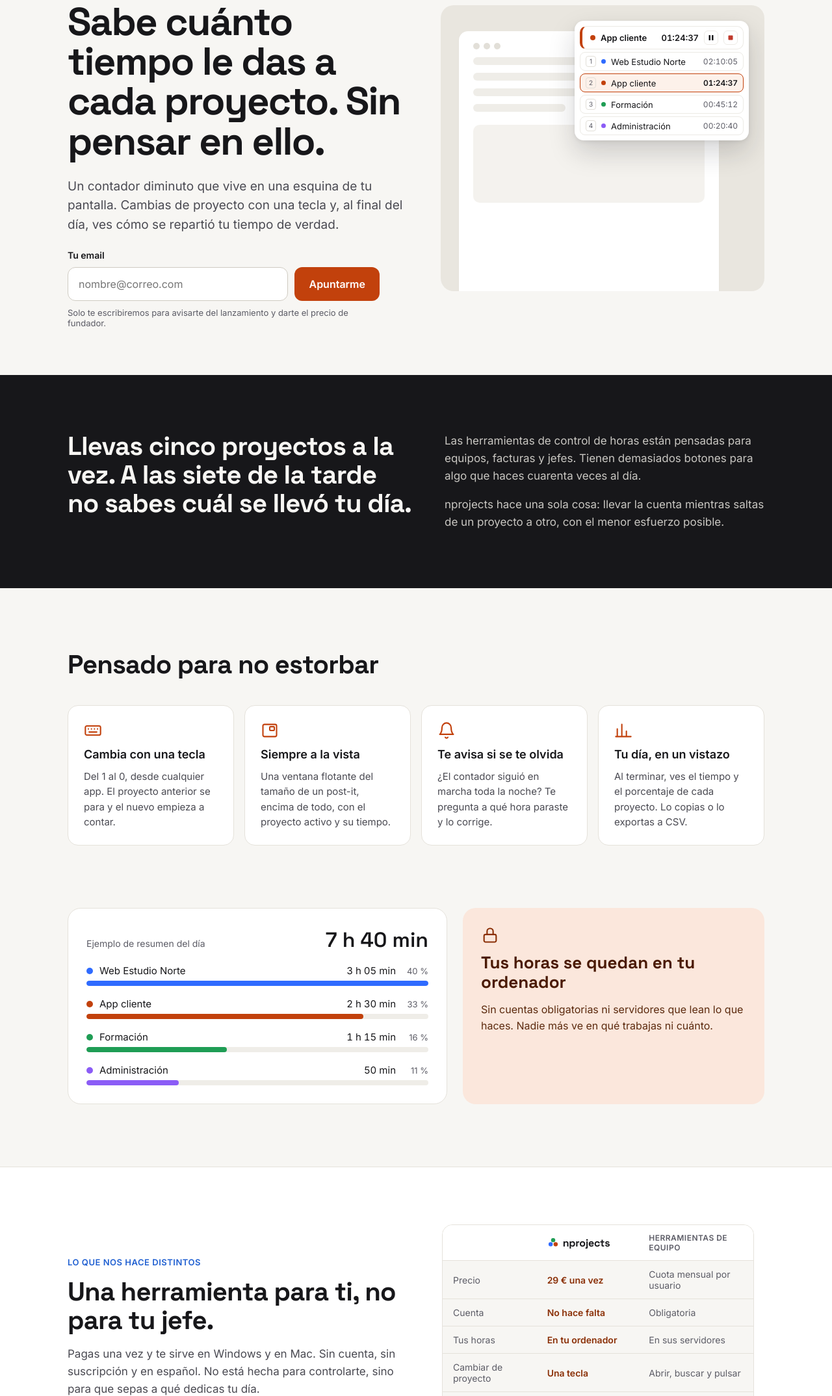
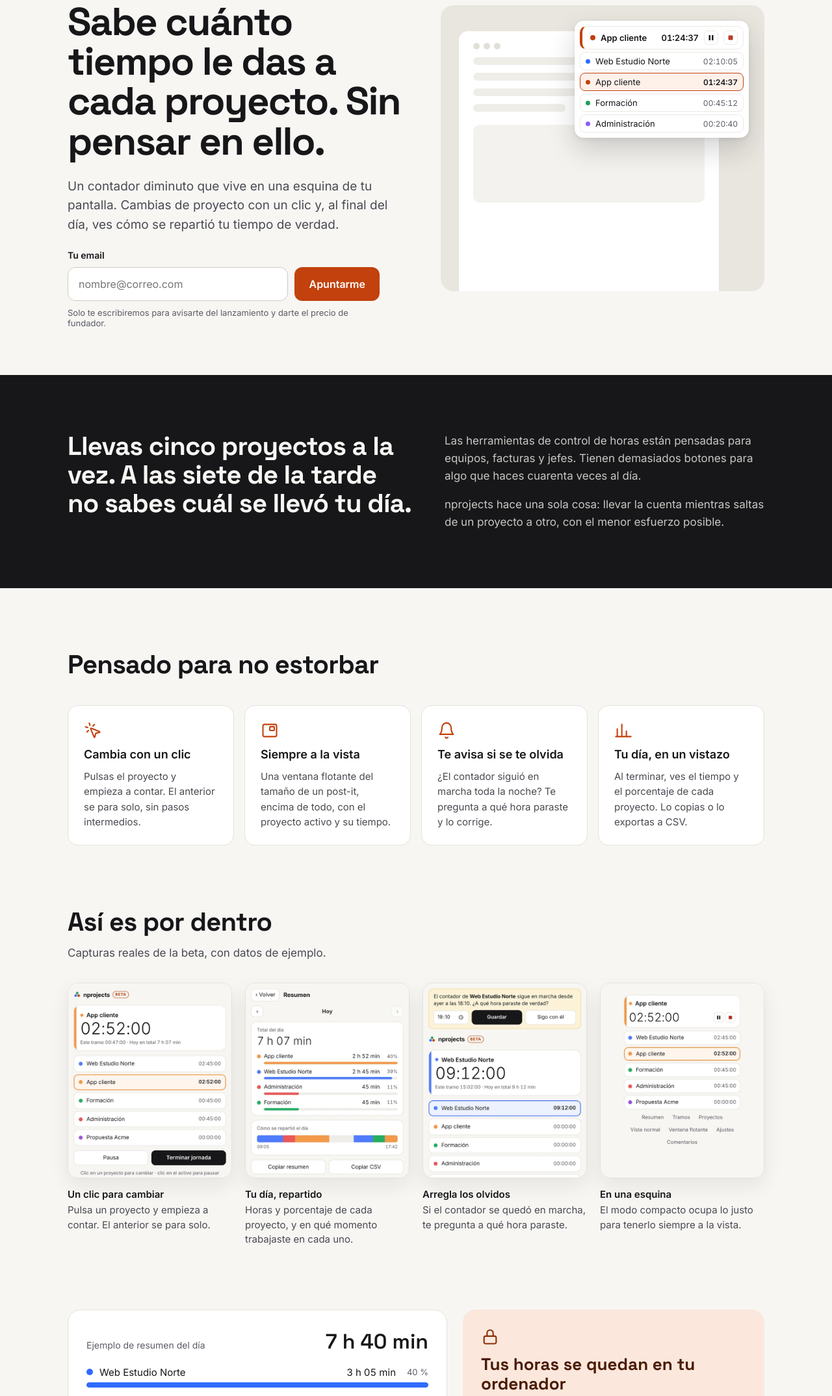
Before and after one commit to estebancalvobayarri/malabar, a plain HTML site: page index.html in a window 1280 px wide. Shown: the part 194-2342 px from the top of the page at 65% size. Drawn offline with Linux system fonts and the light colour scheme.

Commit message:
Capturas de la app y quitar referencias a los atajos (#2)
* Añadir sección «Así es por dentro» con capturas reales de la beta

Cuatro capturas con datos de ejemplo (pantalla principal, resumen del
día, aviso de contador olvidado y modo compacto), en WebP y con carga
diferida.

Co-Authored-By: Claude Opus 5.5 <noreply@anthropic.com>
Claude-Session: https://claude.ai/code/session_01NjNeR2BJbp8xc9cegBDyTH

* Quitar las referencias a los atajos de teclado en la web y en la app

Mientras no exista la versión de escritorio, las teclas solo funcionan
con la ventana de nprojects activa. Se cambia el mensaje a «un clic»:
- App: sin insignias de número en los proyectos ni textos de teclas.
- Web: textos, tarjeta, tabla de diferencias, plan Gratis y maqueta.
- Capturas regeneradas.
Los atajos siguen funcionando, pero sin anunciarse.

Co-Authored-By: Claude Opus 5.5 <noreply@anthropic.com>
Claude-Session: https://claude.ai/code/session_01NjNeR2BJbp8xc9cegBDyTH

---------

Co-authored-by: Claude <noreply@anthropic.com>

```diff
--- a/app/app.css
+++ b/app/app.css
@@ -34,8 +34,7 @@
 
   /* Botones de proyecto */
   .grid{display:flex;flex-direction:column;gap:6px}
-  .pbtn{display:grid;grid-template-columns:22px 10px 1fr auto;align-items:center;gap:10px;text-align:left;padding:10px 12px;border-radius:12px}
-  .pbtn .key{font-size:11px;color:var(--muted);border:1px solid var(--line);border-radius:5px;text-align:center;line-height:18px}
+  .pbtn{display:grid;grid-template-columns:10px 1fr auto;align-items:center;gap:10px;text-align:left;padding:10px 12px;border-radius:12px}
   .pbtn .dot{width:10px;height:10px;border-radius:50%;background:var(--c)}
   .pbtn .pname{overflow:hidden;text-overflow:ellipsis;white-space:nowrap}
   .pbtn .ptime{color:var(--muted);font-size:13px}
@@ -121,8 +120,7 @@
   #app.in-pip .ico svg{width:10px;height:10px}
   #app.in-pip .cur-sub,#app.in-pip .actions,#app.in-pip .hint,#app.in-pip .links,#app.in-pip .sync{display:none}
   #app.in-pip .grid{gap:3px}
-  #app.in-pip .pbtn{grid-template-columns:14px 7px 1fr auto;gap:6px;padding:3px 7px;border-radius:7px;font-size:12px}
-  #app.in-pip .pbtn .key{font-size:9px;line-height:13px;border-radius:3px}
+  #app.in-pip .pbtn{grid-template-columns:7px 1fr auto;gap:6px;padding:3px 7px;border-radius:7px;font-size:12px}
   #app.in-pip .pbtn .dot{width:7px;height:7px}
   #app.in-pip .pbtn .ptime{font-size:11px}
   #app.in-pip .banner{padding:6px 8px;font-size:11px;gap:5px}
--- a/index.html
+++ b/index.html
@@ -4,9 +4,9 @@
 <meta charset="utf-8">
 <meta name="viewport" content="width=device-width, initial-scale=1">
 <title>nprojects · Sabe cuánto tiempo le das a cada proyecto</title>
-<meta name="description" content="Un contador diminuto para Mac y Windows. Cambias de proyecto con una tecla y al final del día ves cómo se repartió tu tiempo. Apúntate a la lista de espera.">
+<meta name="description" content="Un contador diminuto para Mac y Windows. Cambias de proyecto con un clic y al final del día ves cómo se repartió tu tiempo. Apúntate a la lista de espera.">
 <meta property="og:title" content="nprojects · Sabe cuánto tiempo le das a cada proyecto">
-<meta property="og:description" content="Un contador diminuto para Mac y Windows. Cambias de proyecto con una tecla y al final del día ves cómo se repartió tu tiempo.">
+<meta property="og:description" content="Un contador diminuto para Mac y Windows. Cambias de proyecto con un clic y al final del día ves cómo se repartió tu tiempo.">
 <meta property="og:type" content="website">
 <link rel="icon" href="favicon.svg" type="image/svg+xml">
 <link rel="preconnect" href="https://fonts.googleapis.com">
@@ -30,7 +30,7 @@
     <div class="hero-copy">
       <span class="pill">Para Mac y Windows · Próximamente</span>
       <h1>Sabe cuánto tiempo le das a cada proyecto. Sin pensar en ello.</h1>
-      <p class="lead">Un contador diminuto que vive en una esquina de tu pantalla. Cambias de proyecto con una tecla y, al final del día, ves cómo se repartió tu tiempo de verdad.</p>
+      <p class="lead">Un contador diminuto que vive en una esquina de tu pantalla. Cambias de proyecto con un clic y, al final del día, ves cómo se repartió tu tiempo de verdad.</p>
       <form class="waitlist" data-source="hero" novalidate>
         <label for="email-top">Tu email</label>
         <div class="field-row">
@@ -60,10 +60,10 @@
           <span class="w-ico"><svg width="10" height="10" viewBox="0 0 10 10"><rect x="1.5" y="1" width="2.5" height="8" rx=".6" fill="#17171A"/><rect x="6" y="1" width="2.5" height="8" rx=".6" fill="#17171A"/></svg></span>
           <span class="w-ico"><svg width="10" height="10" viewBox="0 0 10 10"><rect x="1.5" y="1.5" width="7" height="7" rx="1" fill="#C0392B"/></svg></span>
         </div>
-        <div class="w-row"><span class="k">1</span><span class="dot" style="background:#2F6BFF"></span><span class="n">Web Estudio Norte</span><span class="t">02:10:05</span></div>
-        <div class="w-row on"><span class="k">2</span><span class="dot" style="background:#C2410C"></span><span class="n">App cliente</span><span class="t">01:24:37</span></div>
-        <div class="w-row"><span class="k">3</span><span class="dot" style="background:#1F9D55"></span><span class="n">Formación</span><span class="t">00:45:12</span></div>
-        <div class="w-row"><span class="k">4</span><span class="dot" style="background:#8B5CF6"></span><span class="n">Administración</span><span class="t">00:20:40</span></div>
+        <div class="w-row"><span class="dot" style="background:#2F6BFF"></span><span class="n">Web Estudio Norte</span><span class="t">02:10:05</span></div>
+        <div class="w-row on"><span class="dot" style="background:#C2410C"></span><span class="n">App cliente</span><span class="t">01:24:37</span></div>
+        <div class="w-row"><span class="dot" style="background:#1F9D55"></span><span class="n">Formación</span><span class="t">00:45:12</span></div>
+        <div class="w-row"><span class="dot" style="background:#8B5CF6"></span><span class="n">Administración</span><span class="t">00:20:40</span></div>
       </div>
     </div>
   </section>
@@ -84,9 +84,9 @@
     <h2 class="h2">Pensado para no estorbar</h2>
     <div class="cards">
       <article class="card">
-        <svg width="28" height="28" viewBox="0 0 24 24" fill="none" stroke="#C2410C" stroke-width="1.8" stroke-linecap="round" stroke-linejoin="round" aria-hidden="true"><rect x="2" y="6" width="20" height="12" rx="2"/><path d="M6 10h.01M10 10h.01M14 10h.01M18 10h.01M7 14h10"/></svg>
-        <h3>Cambia con una tecla</h3>
-        <p>Del 1 al 0, desde cualquier app. El proyecto anterior se para y el nuevo empieza a contar.</p>
+        <svg width="28" height="28" viewBox="0 0 24 24" fill="none" stroke="#C2410C" stroke-width="1.8" stroke-linecap="round" stroke-linejoin="round" aria-hidden="true"><path d="M14 4.1 12 6M5.1 8l-2.9-.8M6 12l-1.9 2M7.2 2.2 8 5.1"/><path d="M9.04 9.69a.5.5 0 0 1 .65-.65l11 4.5a.5.5 0 0 1-.07.95l-4.35 1.04a1 1 0 0 0-.74.74l-1.04 4.35a.5.5 0 0 1-.95.07z"/></svg>
+        <h3>Cambia con un clic</h3>
+        <p>Pulsas el proyecto y empieza a contar. El anterior se para solo, sin pasos intermedios.</p>
       </article>
       <article class="card">
         <svg width="28" height="28" viewBox="0 0 24 24" fill="none" stroke="#C2410C" stroke-width="1.8" stroke-linecap="round" stroke-linejoin="round" aria-hidden="true"><rect x="3" y="4" width="18" height="16" rx="2"/><rect x="12" y="7" width="6" height="5" rx="1"/></svg>
@@ -103,6 +103,32 @@
         <h3>Tu día, en un vistazo</h3>
         <p>Al terminar, ves el tiempo y el porcentaje de cada proyecto. Lo copias o lo exportas a CSV.</p>
       </article>
+    </div>
+  </section>
+
+  <!-- Capturas -->
+  <section class="wrap section-tight">
+    <div class="intro">
+      <h2 class="h2">Así es por dentro</h2>
+      <p class="body">Capturas reales de la beta, con datos de ejemplo.</p>
+    </div>
+    <div class="shots">
+      <figure class="shot">
+        <img src="img/app-principal.webp" width="600" height="714" loading="lazy" alt="Pantalla principal de nprojects: el contador de App cliente en marcha y la lista de proyectos con el tiempo de cada uno">
+        <figcaption><strong>Un clic para cambiar</strong>Pulsa un proyecto y empieza a contar. El anterior se para solo.</figcaption>
+      </figure>
+      <figure class="shot">
+        <img src="img/app-resumen.webp" width="600" height="714" loading="lazy" alt="Resumen del día: 7 h 07 min repartidas entre cuatro proyectos, con porcentajes y una barra de cómo se repartió el día">
+        <figcaption><strong>Tu día, repartido</strong>Horas y porcentaje de cada proyecto, y en qué momento trabajaste en cada uno.</figcaption>
+      </figure>
+      <figure class="shot">
+        <img src="img/app-olvido.webp" width="600" height="714" loading="lazy" alt="Aviso de contador olvidado: Web Estudio Norte sigue en marcha desde ayer a las 18:10 y la app pregunta a qué hora paraste">
+        <figcaption><strong>Arregla los olvidos</strong>Si el contador se quedó en marcha, te pregunta a qué hora paraste.</figcaption>
+      </figure>
+      <figure class="shot">
+        <img src="img/app-compacto.webp" width="600" height="714" loading="lazy" alt="Modo compacto: el contador y los proyectos en una ventana pequeña con botones de pausa y fin">
+        <figcaption><strong>En una esquina</strong>El modo compacto ocupa lo justo para tenerlo siempre a la vista.</figcaption>
+      </figure>
     </div>
   </section>
 
@@ -136,7 +162,7 @@
           <div class="cmp-row" role="row"><span role="rowheader">Precio</span><span role="cell"><strong>29 € una vez</strong></span><span role="cell">Cuota mensual por usuario</span></div>
           <div class="cmp-row" role="row"><span role="rowheader">Cuenta</span><span role="cell"><strong>No hace falta</strong></span><span role="cell">Obligatoria</span></div>
           <div class="cmp-row" role="row"><span role="rowheader">Tus horas</span><span role="cell"><strong>En tu ordenador</strong></span><span role="cell">En sus servidores</span></div>
-          <div class="cmp-row" role="row"><span role="rowheader">Cambiar de proyecto</span><span role="cell"><strong>Una tecla</strong></span><span role="cell">Abrir, buscar y pulsar</span></div>
+          <div class="cmp-row" role="row"><span role="rowheader">Cambiar de proyecto</span><span role="cell"><strong>Un clic</strong></span><span role="cell">Abrir, buscar y pulsar</span></div>
           <div class="cmp-row" role="row"><span role="rowheader">Pensada para</span><span role="cell"><strong>Saber a qué dedicas tu día</strong></span><span role="cell">Facturar y controlar equipos</span></div>
         </div>
       </div>
@@ -153,7 +179,7 @@
       <article class="price">
         <h3>Gratis</h3>
         <div class="amount">0 €</div>
-        <ul><li>Hasta 3 proyectos</li><li>Ventana flotante y atajos</li><li>Historial de los últimos 7 días</li></ul>
+        <ul><li>Hasta 3 proyectos</li><li>Ventana flotante y modo compacto</li><li>Historial de los últimos 7 días</li></ul>
       </article>
       <article class="price featured">
         <h3>Pro</h3>
--- a/styles.css
+++ b/styles.css
@@ -59,7 +59,6 @@ button[disabled]{opacity:.6;cursor:default}
 .w-ico{width:22px;height:22px;border:1px solid #ECEAE5;border-radius:6px;display:inline-flex;align-items:center;justify-content:center}
 .w-row{display:flex;align-items:center;gap:8px;padding:5px 8px;border-radius:8px;border:1px solid #ECEAE5}
 .w-row.on{border-color:var(--accent);background:#FDF1EA}
-.w-row .k{font-size:10px;color:var(--muted);border:1px solid #E2DFD8;border-radius:4px;width:16px;text-align:center;line-height:15px}
 .w-row .dot{width:7px;height:7px}
 .w-row .n{flex:1 1 auto;min-width:0;overflow:hidden;white-space:nowrap;text-overflow:ellipsis}
 .w-row .t{font-size:12px;color:var(--muted);font-variant-numeric:tabular-nums}
@@ -100,6 +99,13 @@ button[disabled]{opacity:.6;cursor:default}
 .privacy{flex:1 1 340px;min-width:0;background:var(--accent-soft);border-radius:20px;padding:28px;display:flex;flex-direction:column;gap:14px}
 .privacy h3{font-family:"Space Grotesk",sans-serif;font-size:26px;line-height:1.15;color:#4A1A03}
 .privacy p{font-size:16px;line-height:1.6;color:#5C2A0E}
+
+/* Capturas */
+.shots{display:grid;grid-template-columns:repeat(auto-fit,minmax(220px,1fr));gap:20px;margin-top:32px}
+.shot{margin:0;display:flex;flex-direction:column;gap:14px}
+.shot img{display:block;width:100%;height:auto;border:1px solid var(--line);border-radius:16px;box-shadow:0 12px 30px rgba(23,23,26,.08);background:#fff}
+.shot figcaption{font-size:15px;line-height:1.5;color:var(--body)}
+.shot figcaption strong{display:block;color:var(--ink);font-weight:600;margin-bottom:2px}
 
 /* Banda */
 .band{background:#fff;border-top:1px solid var(--line);border-bottom:1px solid var(--line)}
```
Also changed, not shown: app/app.js (+5 -7 lines), img/app-compacto.webp (added), img/app-olvido.webp (added), img/app-principal.webp (added), img/app-resumen.webp (added).
